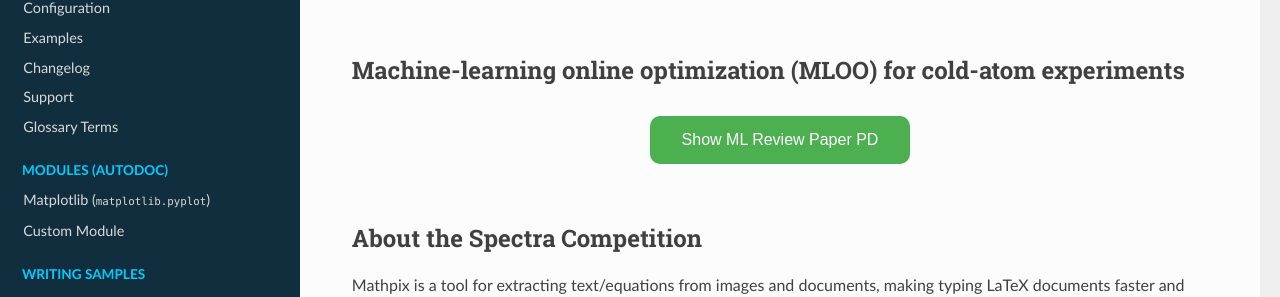
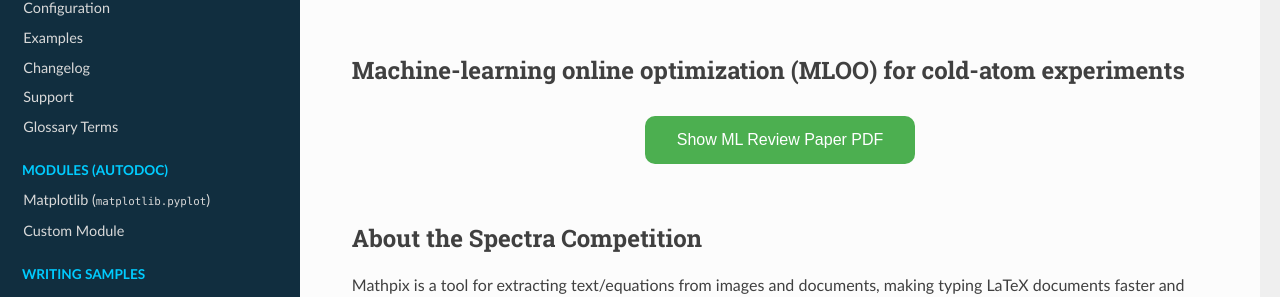
Before and after one commit to rcywang/d-wave-demodoc, a Sphinx documentation site: the page built from docs/MLOO.rst, in a window 1280 px wide and 900 px high, scrolled down 910 px. Shown: the part 129-426 px from the top of the window. Built offline with Sphinx 7.4.7 and the Read the Docs theme 2.0.0, drawn with Linux system fonts in a browser that asks for light colours.

Commit message:
Update MLOO.rst

```diff
--- a/docs/MLOO.rst
+++ b/docs/MLOO.rst
@@ -51,7 +51,7 @@ Machine-learning online optimization (MLOO) for cold-atom experiments
 
     <div class="container">
         <div class="buttonHolder">
-            <button id="showPDF03">Show ML Review Paper PD</button>
+            <button id="showPDF03">Show ML Review Paper PDF</button>
         </div>
     </div>
 
```
